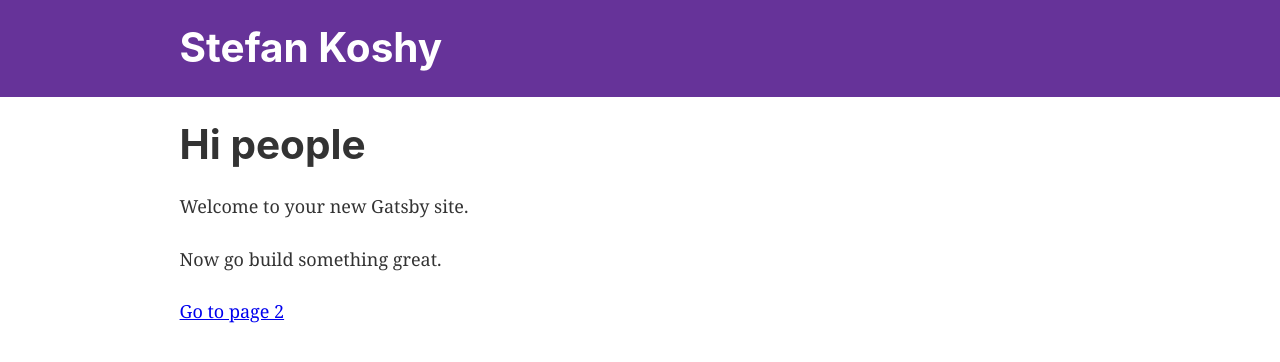
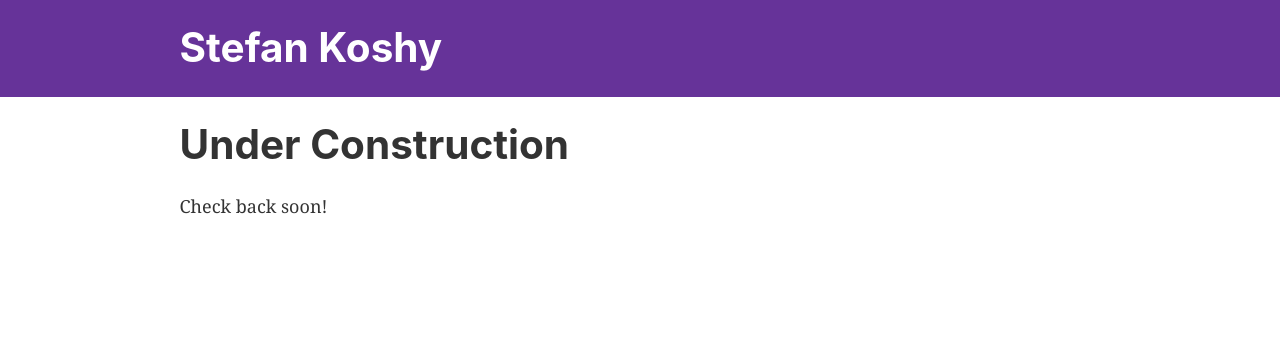
Before and after one commit to skoshy/skoshy.com, a Gatsby site: page / in a window 1280 px wide. Built offline with nearby package versions, Linux system fonts and the light colour scheme; Gatsby itself is replaced by a stand-in of ours.

Commit message:
Under construction message

```diff
--- a/src/pages/index.js
+++ b/src/pages/index.js
@@ -5,10 +5,8 @@ import Layout from '../components/layout'
 
 const IndexPage = () => (
   <Layout>
-    <h1>Hi people</h1>
-    <p>Welcome to your new Gatsby site.</p>
-    <p>Now go build something great.</p>
-    <Link to="/page-2/">Go to page 2</Link>
+    <h1>Under Construction</h1>
+    <p>Check back soon!</p>
   </Layout>
 )
 
```
